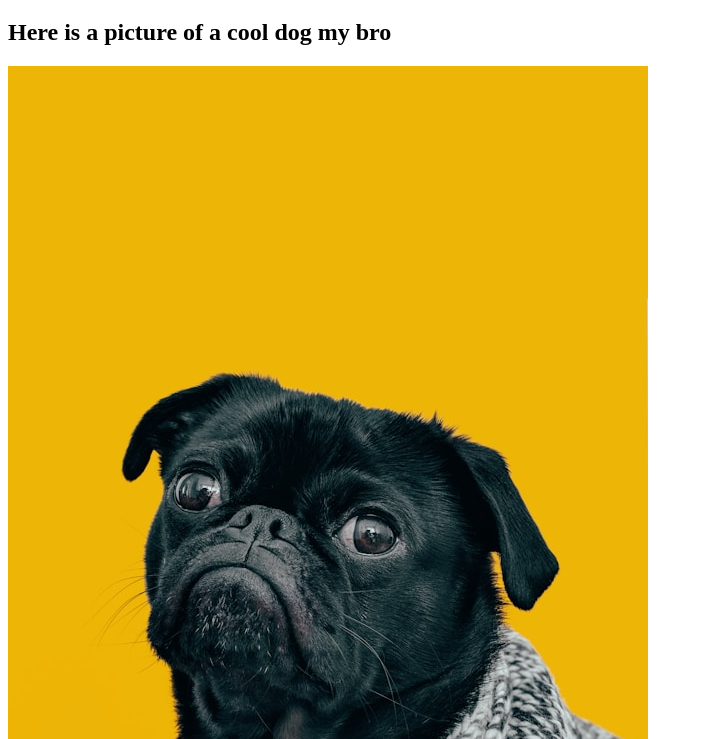
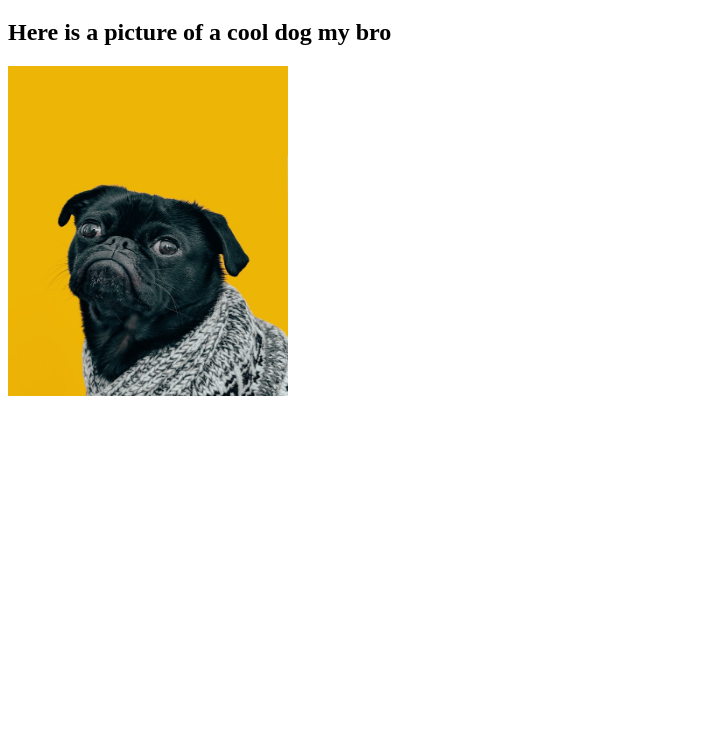
Before and after one commit to Sup3rAb3/odin-links-and-images, a plain HTML site: page pages/about.html in a window 1280 px wide. Shown: the part 61-800 px from the top of the page, without its empty margins (0-703 px from the left). Drawn offline with Linux system fonts and the light colour scheme.

Commit message:
Completed links and Images Lesson
This commit allowed me to complete my Lesson
by sizing the image i added in my previous commit

```diff
--- a/pages/about.html
+++ b/pages/about.html
@@ -8,6 +8,6 @@
 <body>
     <h1>About Page</h1>
     <h2>Here is a picture of a cool dog my bro</h2>
-    <img src="../images/dog.jpg" alt="dope ass dog">
+    <img src="../images/dog.jpg" alt="dope ass dog" height="330" width="280">
 </body>
 </html>
```
